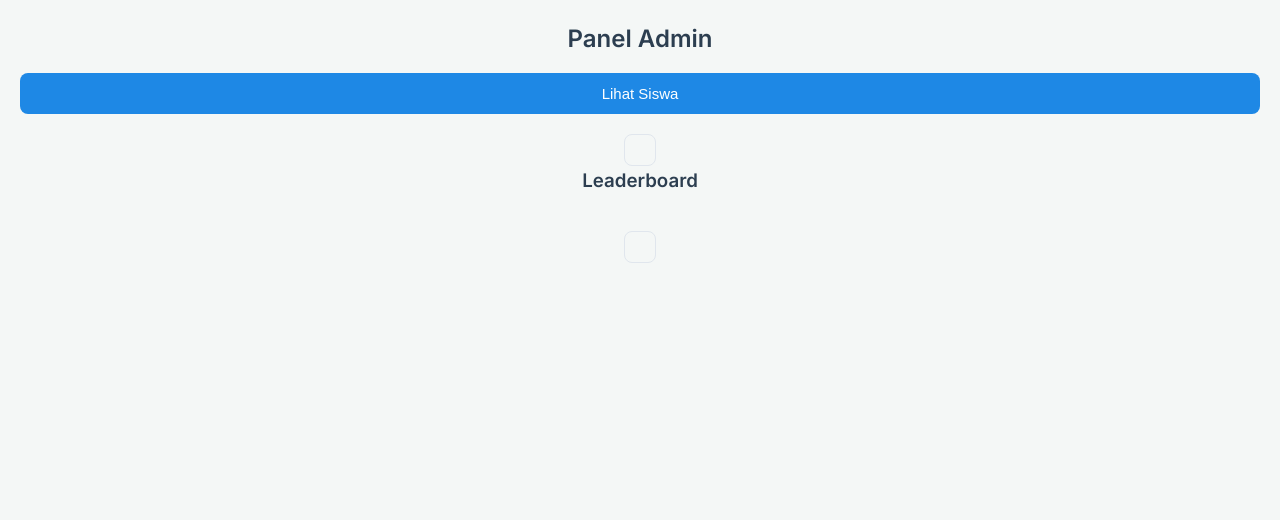
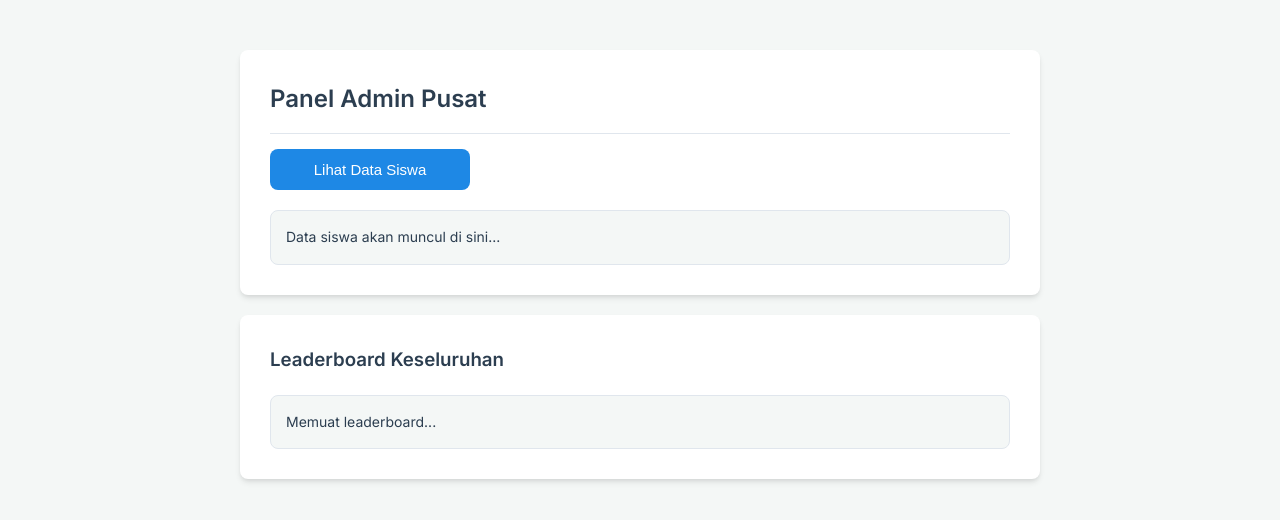
Before and after one commit to guriangmovies/lpk-alpha-beta-lms, a plain HTML site: page admin.html in a window 1280 px wide. Drawn offline with Linux system fonts and the light colour scheme.

Commit message:
Update admin.html

```diff
--- a/admin.html
+++ b/admin.html
@@ -1,19 +1,30 @@
-
 <!DOCTYPE html>
-<html>
+<html lang="id">
 <head>
+  <meta charset="UTF-8">
+  <meta name="viewport" content="width=device-width, initial-scale=1.0">
   <title>Admin Panel - LPK Alpha Beta</title>
   <link rel="stylesheet" href="style.css">
 </head>
 <body>
 
-<h2>Panel Admin</h2>
+<div class="container">
+  <div class="card" style="margin-top: 30px;">
+    <h2>Panel Admin Pusat</h2>
+    <hr style="border: 0; border-top: 1px solid var(--border); margin: 15px 0;">
 
-<button onclick="loadUsers()">Lihat Siswa</button>
-<div id="users"></div>
+    <div style="max-width: 200px; margin-bottom: 20px;">
+      <button onclick="loadUsers()">Lihat Data Siswa</button>
+    </div>
 
-<h3>Leaderboard</h3>
-<div id="leaderboard"></div>
+    <div id="users">Data siswa akan muncul di sini...</div>
+  </div>
+
+  <div class="card">
+    <h3>Leaderboard Keseluruhan</h3>
+    <div id="leaderboard">Memuat leaderboard...</div>
+  </div>
+</div>
 
 <script src="script.js"></script>
 </body>
```
